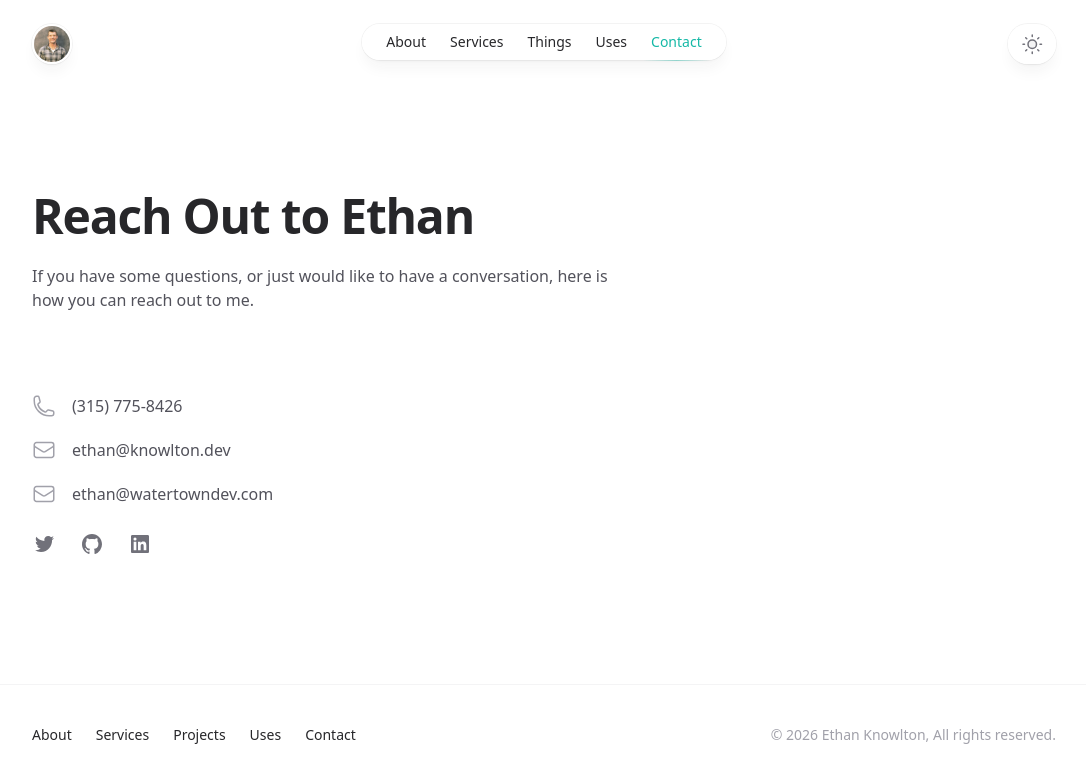
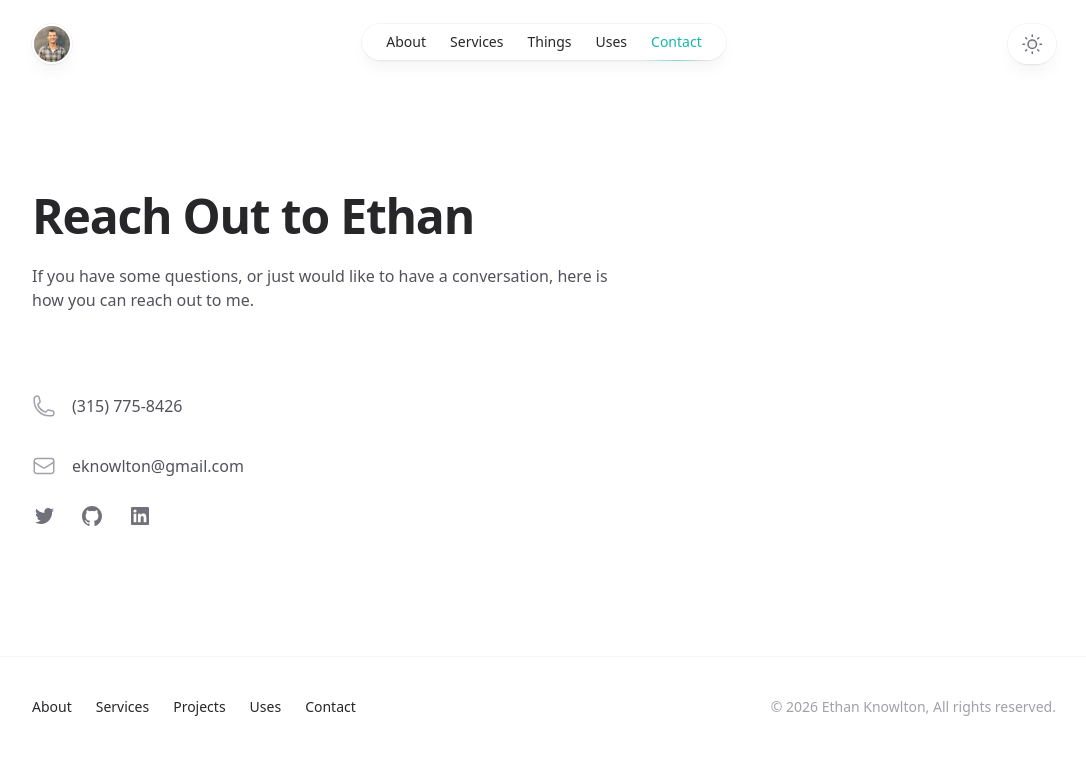
Before and after one commit to eknowlton/eknowlton.github.io, a Next.js app: page /contact in a window 1280 px wide. Shown: the top 782 px of the page, without its empty margins (96-1182 px from the left). Built offline with nearby package versions, Linux system fonts and the light colour scheme; no server answers.

Commit message:
removed emails to primary

```diff
--- a/src/pages/contact.tsx
+++ b/src/pages/contact.tsx
@@ -48,31 +48,6 @@ export default function Contact() {
             </dd>
           </div>
           <div className="flex gap-x-4">
-            <dt className="flex-none">
-              <span className="sr-only">Email</span>
-              <svg
-                className="h-7 w-6 text-zinc-400"
-                fill="none"
-                viewBox="0 0 24 24"
-                stroke-width="1.5"
-                stroke="currentColor"
-                aria-hidden="true"
-              >
-                <path
-                  stroke-linecap="round"
-                  stroke-linejoin="round"
-                  d="M21.75 6.75v10.5a2.25 2.25 0 01-2.25 2.25h-15a2.25 2.25 0 01-2.25-2.25V6.75m19.5 0A2.25 2.25 0 0019.5 4.5h-15a2.25 2.25 0 00-2.25 2.25m19.5 0v.243a2.25 2.25 0 01-1.07 1.916l-7.5 4.615a2.25 2.25 0 01-2.36 0L3.32 8.91a2.25 2.25 0 01-1.07-1.916V6.75"
-                />
-              </svg>
-            </dt>
-            <dd>
-              <a
-                className="hover:text-zinc-900 dark:text-zinc-300"
-                href="mailto:ethan@knowlton.dev"
-              >
-                ethan@knowlton.dev
-              </a>
-            </dd>
           </div>
           <div className="flex gap-x-4">
             <dt className="flex-none">
@@ -94,9 +69,9 @@ export default function Contact() {
             <dd>
               <a
                 className="hover:text-zinc-900 dark:text-zinc-300"
-                href="mailto:ethan@knowlton.dev"
+                href="mailto:eknowlton@gmail.com"
               >
-                ethan@watertowndev.com
+                eknowlton@gmail.com
               </a>
             </dd>
           </div>
```
